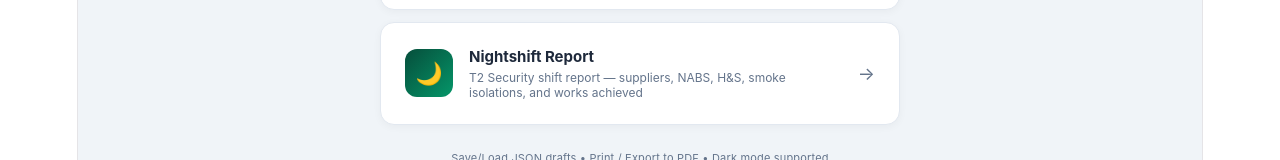
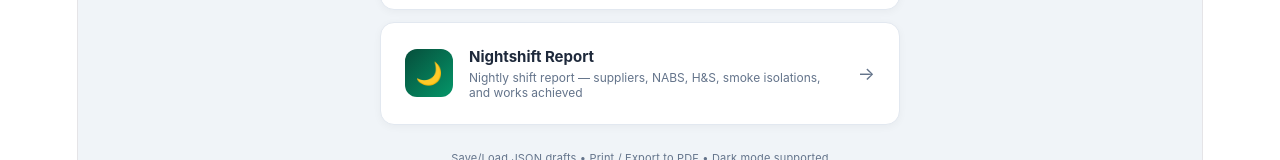
Before and after one commit to mateismarius/atkins-form-generator, a React (Vite) app: page / in a window 1280 px wide. Shown: the part 460-620 px from the top of the page. Built offline with nearby package versions, Linux system fonts and the light colour scheme.

Commit message:
Update App.jsx
update nav

```diff
--- a/src/App.jsx
+++ b/src/App.jsx
@@ -53,7 +53,7 @@ export default function App(){
                     </div>
                     <div>
                         <div style={{fontSize:15,fontWeight:700,color:text}}>Nightshift Report</div>
-                        <div style={{fontSize:12,color:textMuted,marginTop:4}}>T2 Security shift report — suppliers, NABS, H&S, smoke isolations, and works achieved</div>
+                        <div style={{fontSize:12,color:textMuted,marginTop:4}}>Nightly shift report — suppliers, NABS, H&S, smoke isolations, and works achieved</div>
                     </div>
                     <span style={{fontSize:18,color:textMuted,marginLeft:"auto",flexShrink:0}}>→</span>
                 </button>
```
